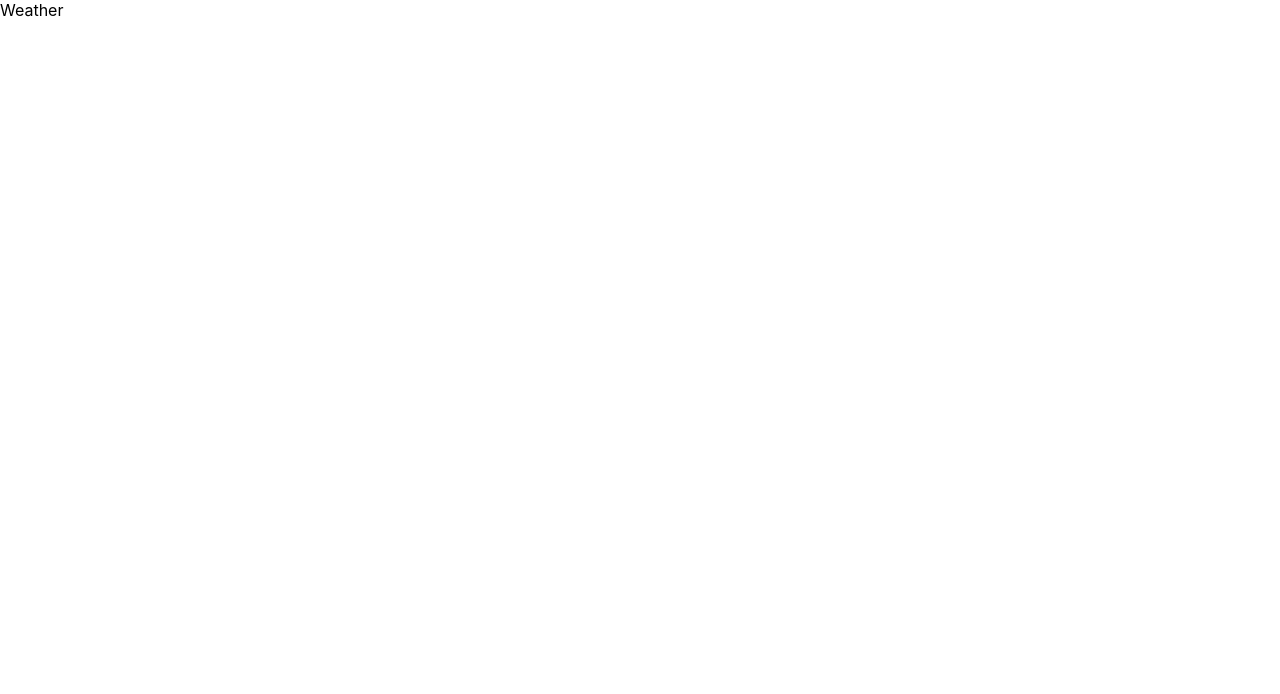
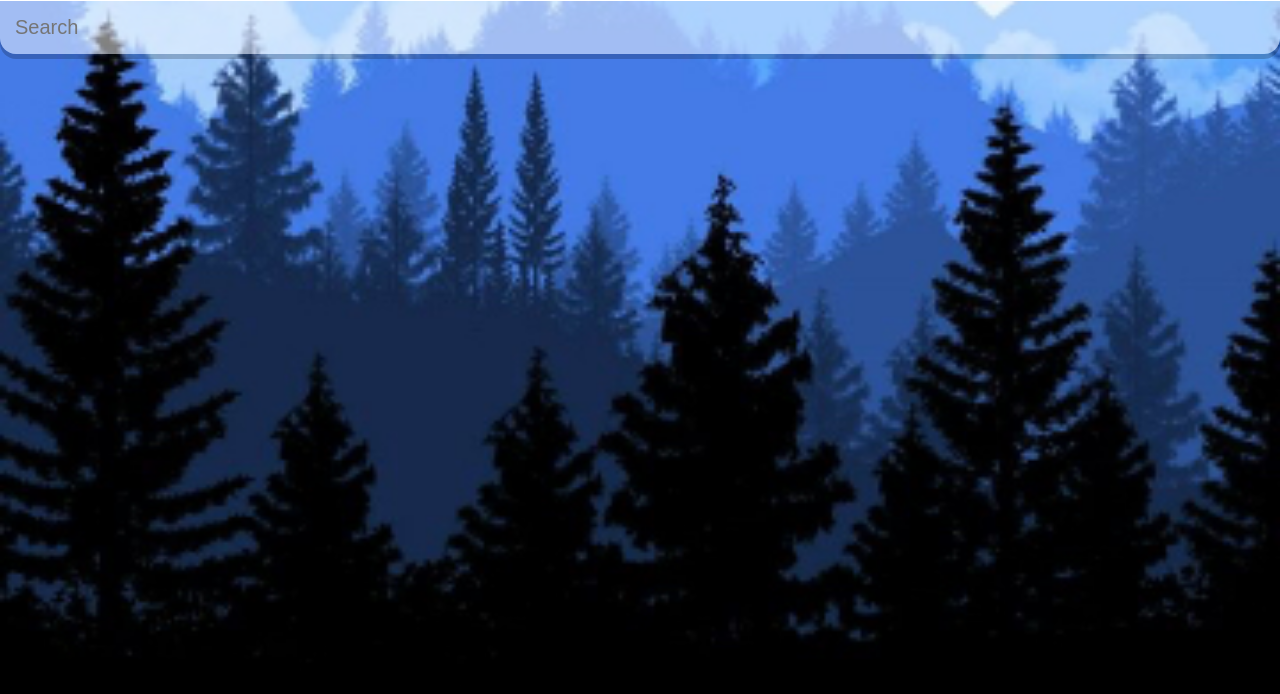
Before and after one commit to deeamon128/weather-app-react, a React (Create React App) app: page / in a window 1280 px wide. Shown: the top 694 px of the page. Built offline with nearby package versions, Linux system fonts and the light colour scheme.

Commit message:
styled applied

```diff
--- a/src/App.css
+++ /dev/null
@@ -1,38 +0,0 @@
-.App {
-  text-align: center;
-}
-
-.App-logo {
-  height: 40vmin;
-  pointer-events: none;
-}
-
-@media (prefers-reduced-motion: no-preference) {
-  .App-logo {
-    animation: App-logo-spin infinite 20s linear;
-  }
-}
-
-.App-header {
-  background-color: #282c34;
-  min-height: 100vh;
-  display: flex;
-  flex-direction: column;
-  align-items: center;
-  justify-content: center;
-  font-size: calc(10px + 2vmin);
-  color: white;
-}
-
-.App-link {
-  color: #61dafb;
-}
-
-@keyframes App-logo-spin {
-  from {
-    transform: rotate(0deg);
-  }
-  to {
-    transform: rotate(360deg);
-  }
-}
--- a/src/App.js
+++ b/src/App.js
@@ -1,5 +1,6 @@
-import React from 'react';
-import './App.css';
+import React, {useState, useEffect} from 'react';
+
+
 
 const api = {
   key: "6159c5f09c63f65e38e8bcbb9084c619",
@@ -8,8 +9,16 @@
 
 function App() {
   return (
-    <div>
-      Weather
+    <div className='app'>
+      <main>
+        <div className='search-box'>
+          <input
+            type="text"
+            className="search-bar"
+            placeholder="Search"
+          />
+        </div>
+      </main>
     </div>
   );
 }
--- a/src/index.css
+++ b/src/index.css
@@ -1,13 +1,50 @@
-body {
+* {
   margin: 0;
-  font-family: -apple-system, BlinkMacSystemFont, 'Segoe UI', 'Roboto', 'Oxygen',
-    'Ubuntu', 'Cantarell', 'Fira Sans', 'Droid Sans', 'Helvetica Neue',
-    sans-serif;
-  -webkit-font-smoothing: antialiased;
-  -moz-osx-font-smoothing: grayscale;
+  padding: 0;
+  box-sizing: border-box;
 }
 
-code {
-  font-family: source-code-pro, Menlo, Monaco, Consolas, 'Courier New',
-    monospace;
+body {
+  font-family: 'monseratt, sans-serif';
 }
+
+.app {
+  background-image: url('./assets/cold-bg.jpg');
+  background-size: cover;
+  background-position: bottom;
+  transition: 0.4 ease-out;
+}
+
+.app-warm {
+  background-image: url('./assets/warm-bg.jpg');
+  background-size: cover;
+  background-position: bottom ;
+  transition: 0.4 ease-out;
+}
+
+main {
+  min-height: 100vh;
+  background-image: linear-gradient(to bottom, rgb(24,24,24));
+}
+
+.search-box {
+  width: 100%;
+  margin: 0 0 75px;
+}
+
+.search-box .search-bar {
+  display: block;
+  width: 100%;
+  padding: 15px;
+  appearance: none;
+  background: none;
+  border: none;
+  outline: none;
+  background-color: rgba(255, 255, 255, 0.5);
+  border-radius: 0px 0px 16px 16px;
+  margin-top: 1px;
+  box-shadow: 0px 5px rgba(0, 0, 0, 0.2);
+  color: #313131;
+  font-size: 20px;
+  transition: 0.4s ease;
+}
```
